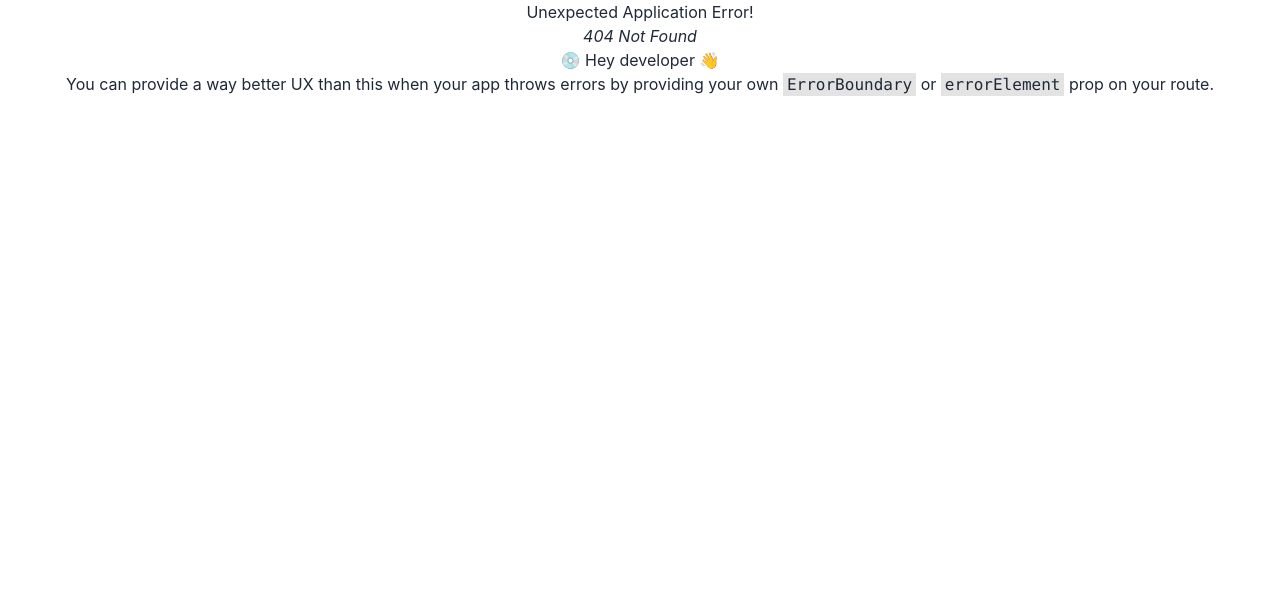
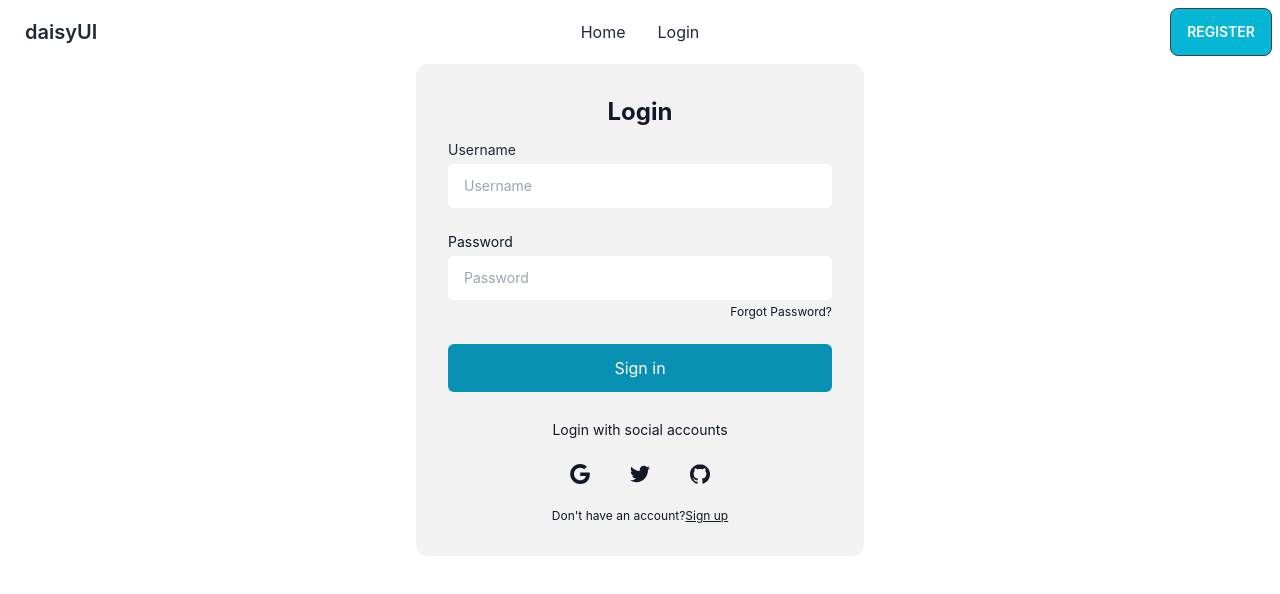
Before and after one commit to siamcse/kitchen-food-client, a React (Create React App) app: page /login in a window 1280 px wide. Before the commit this address had no page. Shown: the top 594 px of the page. Built offline with nearby package versions, Linux system fonts and the light colour scheme.

Commit message:
firebase added

```diff
--- a/src/App.js
+++ b/src/App.js
@@ -4,7 +4,7 @@
 
 function App() {
   return (
-    <div className="App">
+    <div>
       <RouterProvider router={routes}>
 
       </RouterProvider>
--- /dev/null
+++ b/src/context/AuthProvider.js
@@ -0,0 +1,16 @@
+import React, { createContext } from 'react';
+import { getAuth } from 'firebase/auth';
+import app from '../firebase/firebase.config';
+
+export const AuthContext = createContext();
+const auth = getAuth(app);
+
+const AuthProvider = () => {
+    return (
+        <div>
+
+        </div>
+    );
+};
+
+export default AuthProvider;
--- /dev/null
+++ b/src/firebase/firebase.config.js
@@ -0,0 +1,19 @@
+// Import the functions you need from the SDKs you need
+import { initializeApp } from "firebase/app";
+// TODO: Add SDKs for Firebase products that you want to use
+// https://firebase.google.com/docs/web/setup#available-libraries
+
+// Your web app's Firebase configuration
+const firebaseConfig = {
+    apiKey: process.env.REACT_APP_apiKey,
+    authDomain: process.env.REACT_APP_authDomain,
+    projectId: process.env.REACT_APP_projectId,
+    storageBucket: process.env.REACT_APP_storageBucket,
+    messagingSenderId: process.env.REACT_APP_messagingSenderId,
+    appId: process.env.REACT_APP_appId,
+};
+
+// Initialize Firebase
+const app = initializeApp(firebaseConfig);
+
+export default app;
--- /dev/null
+++ b/src/pages/Login/Login.js
@@ -0,0 +1,53 @@
+import React from 'react';
+import { Link } from 'react-router-dom';
+
+const Login = () => {
+    return (
+        <div className='flex items-center justify-center'>
+            <div className="w-full max-w-md p-8 space-y-3 rounded-xl bg-base-200 text-gray-900">
+                <h1 className="text-2xl font-bold text-center">Login</h1>
+                <form novalidate="" action="" className="space-y-6 ng-untouched ng-pristine ng-valid">
+                    <div className="space-y-1 text-sm">
+                        <label for="username" className="block text-gray-800">Username</label>
+                        <input type="text" name="username" id="username" placeholder="Username" className="w-full px-4 py-3 rounded-md border-gray-700 focus:border-violet-400" />
+                    </div>
+                    <div className="space-y-1 text-sm">
+                        <label for="password" className="block dark:text-gray-800">Password</label>
+                        <input type="password" name="password" id="password" placeholder="Password" className="w-full px-4 py-3 rounded-md border-gray-700 focus:border-violet-400" />
+                        <div className="flex justify-end text-xs dark:text-gray-400">
+                            <Link to='' rel="noopener noreferrer">Forgot Password?</Link>
+                        </div>
+                    </div>
+                    <button type='submit' className="block w-full p-3 text-center rounded-md text-white bg-cyan-600 hover:bg-cyan-700">Sign in</button>
+                </form>
+                <div className="flex items-center pt-4 space-x-1">
+                    <div className="flex-1 h-px sm:w-16 dark:bg-gray-700"></div>
+                    <p className="px-3 text-sm dark:text-gray-600">Login with social accounts</p>
+                    <div className="flex-1 h-px sm:w-16 dark:bg-gray-700"></div>
+                </div>
+                <div className="flex justify-center space-x-4">
+                    <button aria-label="Log in with Google" className="p-3 rounded-sm">
+                        <svg xmlns="http://www.w3.org/2000/svg" viewBox="0 0 32 32" className="w-5 h-5 fill-current">
+                            <path d="M16.318 13.714v5.484h9.078c-0.37 2.354-2.745 6.901-9.078 6.901-5.458 0-9.917-4.521-9.917-10.099s4.458-10.099 9.917-10.099c3.109 0 5.193 1.318 6.38 2.464l4.339-4.182c-2.786-2.599-6.396-4.182-10.719-4.182-8.844 0-16 7.151-16 16s7.156 16 16 16c9.234 0 15.365-6.49 15.365-15.635 0-1.052-0.115-1.854-0.255-2.651z"></path>
+                        </svg>
+                    </button>
+                    <button aria-label="Log in with Twitter" className="p-3 rounded-sm">
+                        <svg xmlns="http://www.w3.org/2000/svg" viewBox="0 0 32 32" className="w-5 h-5 fill-current">
+                            <path d="M31.937 6.093c-1.177 0.516-2.437 0.871-3.765 1.032 1.355-0.813 2.391-2.099 2.885-3.631-1.271 0.74-2.677 1.276-4.172 1.579-1.192-1.276-2.896-2.079-4.787-2.079-3.625 0-6.563 2.937-6.563 6.557 0 0.521 0.063 1.021 0.172 1.495-5.453-0.255-10.287-2.875-13.52-6.833-0.568 0.964-0.891 2.084-0.891 3.303 0 2.281 1.161 4.281 2.916 5.457-1.073-0.031-2.083-0.328-2.968-0.817v0.079c0 3.181 2.26 5.833 5.26 6.437-0.547 0.145-1.131 0.229-1.724 0.229-0.421 0-0.823-0.041-1.224-0.115 0.844 2.604 3.26 4.5 6.14 4.557-2.239 1.755-5.077 2.801-8.135 2.801-0.521 0-1.041-0.025-1.563-0.088 2.917 1.86 6.36 2.948 10.079 2.948 12.067 0 18.661-9.995 18.661-18.651 0-0.276 0-0.557-0.021-0.839 1.287-0.917 2.401-2.079 3.281-3.396z"></path>
+                        </svg>
+                    </button>
+                    <button aria-label="Log in with GitHub" className="p-3 rounded-sm">
+                        <svg xmlns="http://www.w3.org/2000/svg" viewBox="0 0 32 32" className="w-5 h-5 fill-current">
+                            <path d="M16 0.396c-8.839 0-16 7.167-16 16 0 7.073 4.584 13.068 10.937 15.183 0.803 0.151 1.093-0.344 1.093-0.772 0-0.38-0.009-1.385-0.015-2.719-4.453 0.964-5.391-2.151-5.391-2.151-0.729-1.844-1.781-2.339-1.781-2.339-1.448-0.989 0.115-0.968 0.115-0.968 1.604 0.109 2.448 1.645 2.448 1.645 1.427 2.448 3.744 1.74 4.661 1.328 0.14-1.031 0.557-1.74 1.011-2.135-3.552-0.401-7.287-1.776-7.287-7.907 0-1.751 0.62-3.177 1.645-4.297-0.177-0.401-0.719-2.031 0.141-4.235 0 0 1.339-0.427 4.4 1.641 1.281-0.355 2.641-0.532 4-0.541 1.36 0.009 2.719 0.187 4 0.541 3.043-2.068 4.381-1.641 4.381-1.641 0.859 2.204 0.317 3.833 0.161 4.235 1.015 1.12 1.635 2.547 1.635 4.297 0 6.145-3.74 7.5-7.296 7.891 0.556 0.479 1.077 1.464 1.077 2.959 0 2.14-0.020 3.864-0.020 4.385 0 0.416 0.28 0.916 1.104 0.755 6.4-2.093 10.979-8.093 10.979-15.156 0-8.833-7.161-16-16-16z"></path>
+                        </svg>
+                    </button>
+                </div>
+                <p className="text-xs text-center sm:px-6 dark:text-gray-600">Don't have an account?
+                    <Link to='/register' rel="noopener noreferrer" href="#" className="underline dark:text-gray-700">Sign up</Link>
+                </p>
+            </div>
+        </div>
+    );
+};
+
+export default Login;
--- /dev/null
+++ b/src/pages/Login/Register.js
@@ -0,0 +1,33 @@
+import React from 'react';
+import { Link } from 'react-router-dom';
+
+const Register = () => {
+    return (
+        <div className='flex items-center justify-center'>
+            <div className="w-full max-w-md p-8 space-y-3 rounded-xl bg-base-200 text-gray-900">
+                <h1 className="text-2xl font-bold text-center">Registration</h1>
+                <form  className="space-y-6 ng-untouched ng-pristine ng-valid">
+                    <div className="space-y-1 text-sm">
+                        <label for="username" className="block text-gray-800">Name</label>
+                        <input type="text" name="name" id="name" placeholder="Name" className="w-full px-4 py-3 rounded-md border-gray-700 focus:border-violet-400" />
+                    </div>
+                    <div className="space-y-1 text-sm">
+                        <label for="username" className="block text-gray-800">Email</label>
+                        <input type="text" name="username" id="username" placeholder="Username" className="w-full px-4 py-3 rounded-md border-gray-700 focus:border-violet-400" />
+                    </div>
+                    <div className="space-y-1 text-sm">
+                        <label for="password" className="block dark:text-gray-800">Password</label>
+                        <input type="password" name="password" id="password" placeholder="Password" className="w-full px-4 py-3 rounded-md border-gray-700 focus:border-violet-400" />
+                    </div>
+                    <button type='submit' className="block w-full p-3 text-center rounded-md text-white bg-cyan-600 hover:bg-cyan-700">Sign up</button>
+                </form>
+
+                <p className="text-xs text-center sm:px-6 dark:text-gray-600">Already have an account?
+                    <Link to='/login' rel="noopener noreferrer" href="#" className="underline text-gray-800"> Login</Link>
+                </p>
+            </div>
+        </div>
+    );
+};
+
+export default Register;
--- a/src/pages/shared/Navbar/Navbar.js
+++ b/src/pages/shared/Navbar/Navbar.js
@@ -4,7 +4,8 @@
 const Navbar = () => {
 
     const menuItem = <>
-    <li><Link>Home</Link></li>
+    <li><Link to='/'>Home</Link></li>
+    <li><Link to='/login'>Login</Link></li>
     </>
 
     return (
@@ -26,7 +27,7 @@
                 </ul>
             </div>
             <div className="navbar-end">
-                <Link className="btn bg-cyan-500 hover:bg-cyan-600">Get started</Link>
+                <Link to='/register' className="btn bg-cyan-500 hover:bg-cyan-600">Register</Link>
             </div>
         </div>
     );
```
Also changed, not shown: src/Router/Routes/Routes.js (+10 -0 lines).
